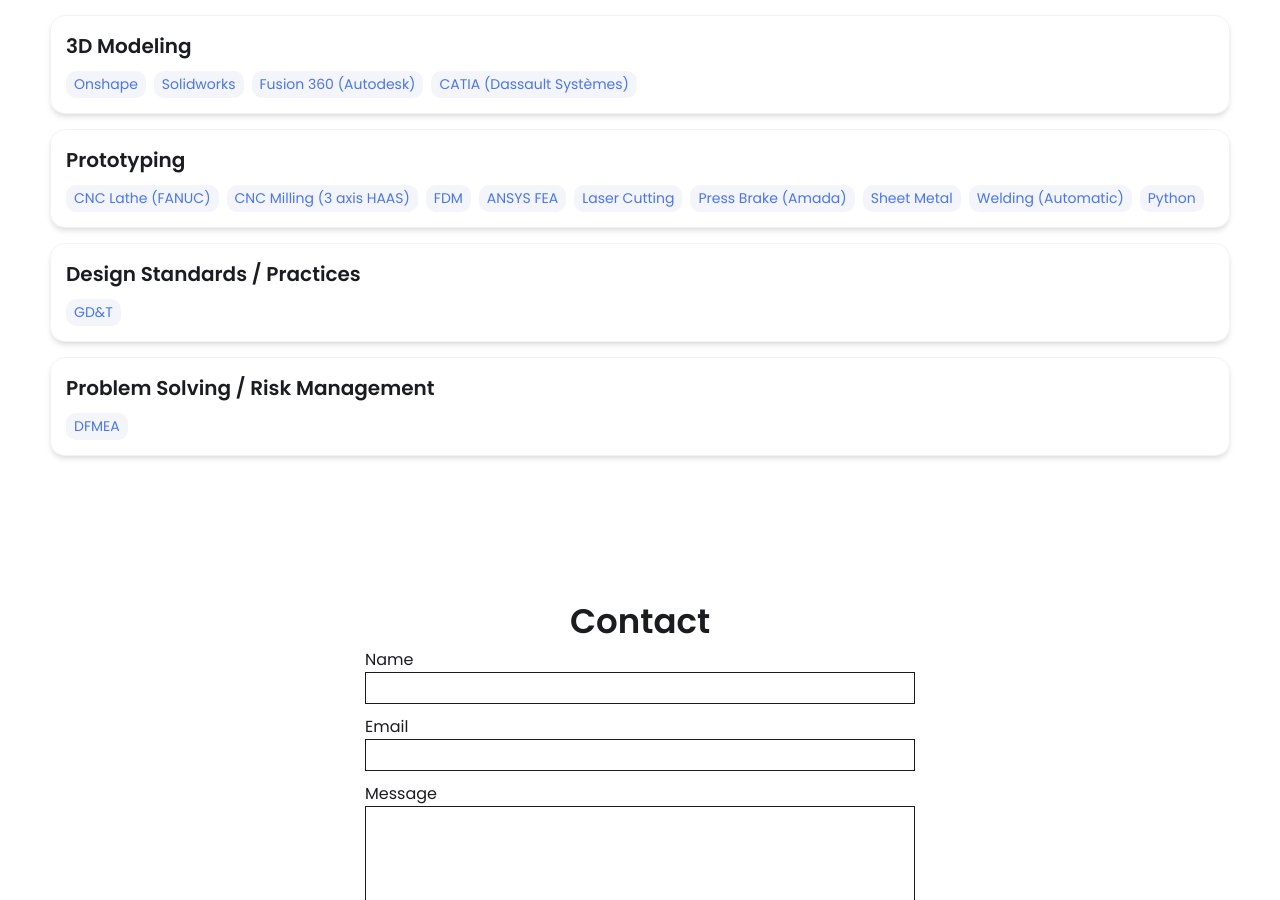
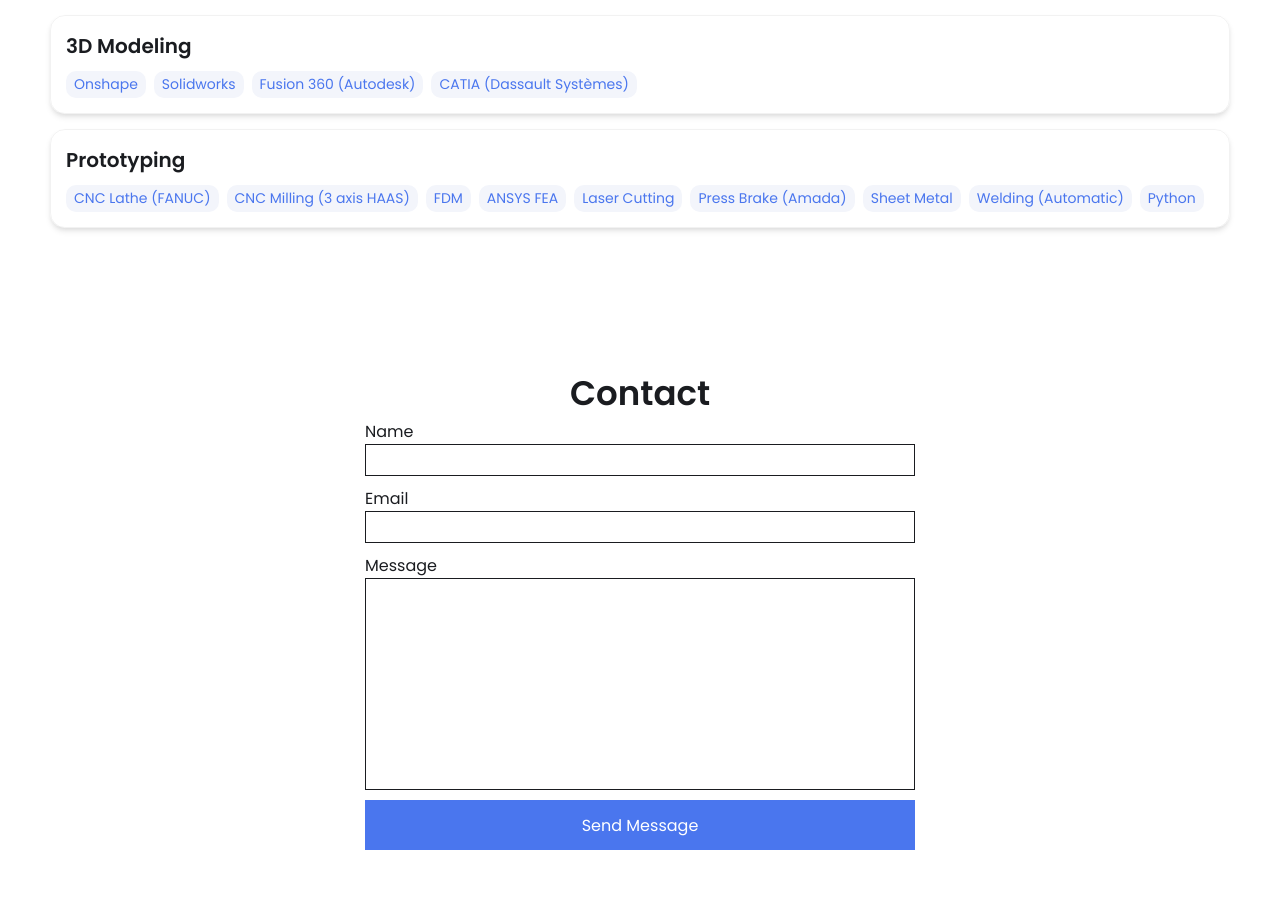
Before and after one commit to ggrangz/ggrangz.github.io, a Jekyll site: the page built from index.html, in a window 1280 px wide and 900 px high, scrolled down 3694 px. Built offline with Jekyll 4.4.1, drawn with Linux system fonts in a browser that asks for light colours.

Commit message:
Update _config.yml

```diff
--- a/_config.yml
+++ b/_config.yml
@@ -61,12 +61,6 @@
     - Sheet Metal
     - Welding (Automatic)
     - Python
-  - category: Design Standards / Practices
-    tools:
-    - GD&T
-  - category: Problem Solving / Risk Management
-    tools:
-    - DFMEA
 
 # Contact Form Setup. Setup an account and copy over the key. When someone fills out the form, it will be received in your email.
 # Only if the template expects the Formspree form ID:
```
